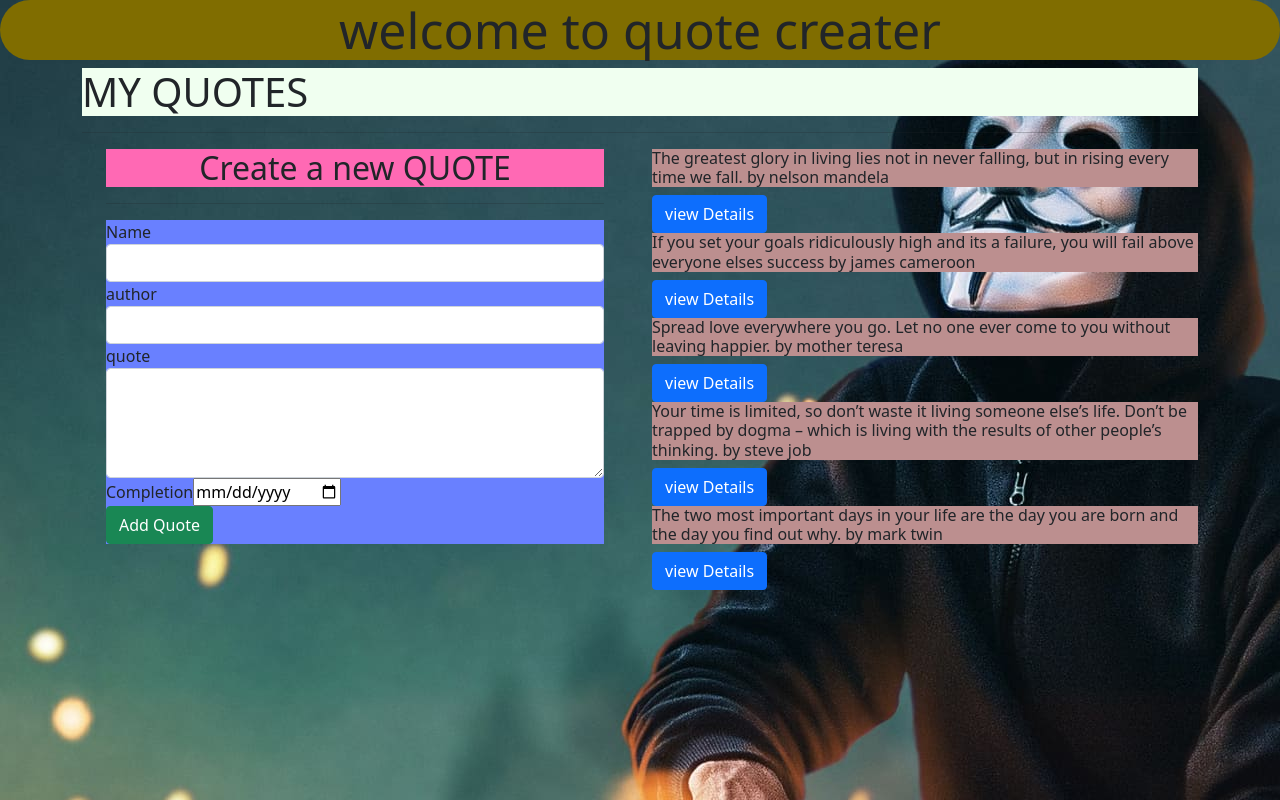
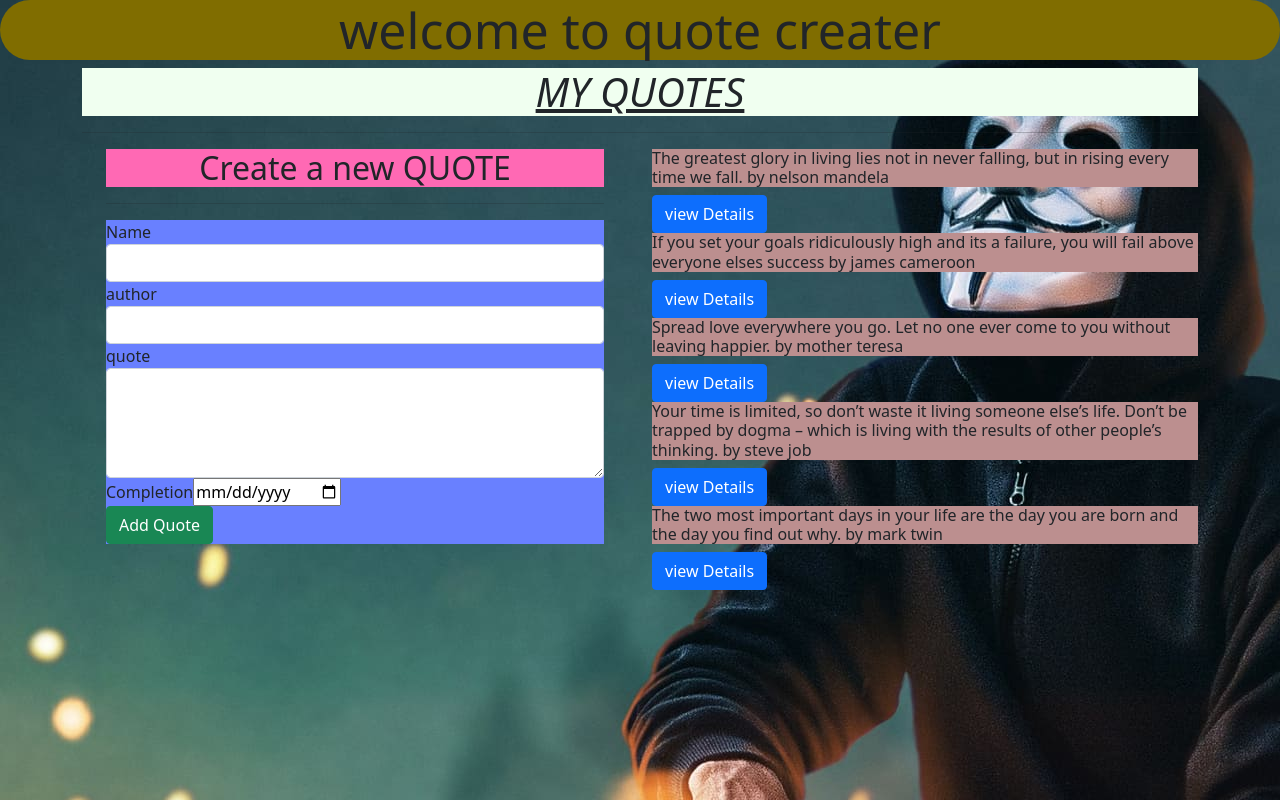
Before and after one commit to Nur-tusa/angular-week1, an Angular app: page / in a window 1280 px wide. Built offline with nearby package versions, Linux system fonts and the light colour scheme.

Commit message:
changing font size of header

```diff
--- a/src/app/quote/quote.component.css
+++ b/src/app/quote/quote.component.css
@@ -1,3 +1,7 @@
 #details1{
     background-color: rgba(212, 161, 21, 0.911);
 }
+h1{
+    font-style: italic;
+    text-align: center;
+}
--- a/src/app/quote/quote.component.html
+++ b/src/app/quote/quote.component.html
@@ -1,7 +1,7 @@
 <div class="container">
 
   <div id="quotes1">
-    <h1>MY QUOTES</h1>
+    <h1><u>MY QUOTES</u></h1>
     <hr>
 
     <div class="row">
```
